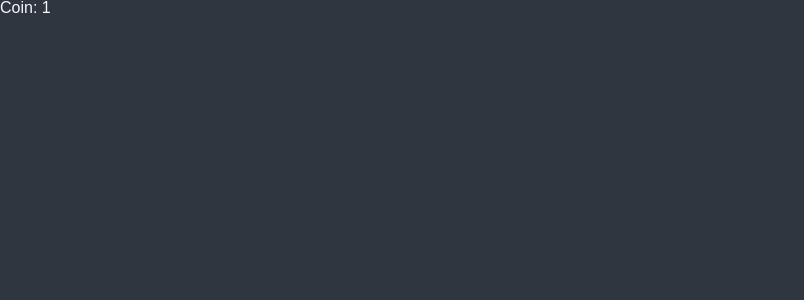
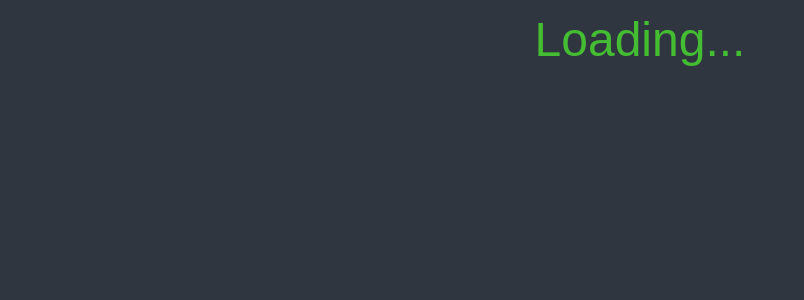
Before and after one commit to jasongoose/react-master-class, a React (Vite) app: page /1 in a window 1280 px wide. Shown: the top 300 px of the page, without its empty margins (0-804 px from the left). Built offline with nearby package versions, Linux system fonts and the light colour scheme; a web font is replaced by a local one.

Commit message:
location state 적용

```diff
--- a/src/routes/Coin.tsx
+++ b/src/routes/Coin.tsx
@@ -1,10 +1,23 @@
-import {useParams} from "react-router";
+import {useLocation, useParams} from "react-router";
+import {Container, Header, Title} from "../components/styled-ui.tsx";
+import {useEffect, useState} from "react";
 
 function Coin() {
   const params = useParams();
+  const location = useLocation();
+
+  const [isLoading, setIsLoading] = useState(false);
+
+  useEffect(() => {
+    //
+  }, []);
 
   return (
-      <h1>Coin: {params['coinId']}</h1>
+      <Container>
+        <Header>
+          <Title>{location.state?.['name'] ?? 'Loading...'}</Title>
+        </Header>
+      </Container>
   )
 }
 
--- a/src/routes/Coins.tsx
+++ b/src/routes/Coins.tsx
@@ -38,7 +38,7 @@ function Coins() {
         </Header>
         <CoinList>
           {isLoading ? <Loader>Loading...</Loader> : coinList.map((coin) => (
-              <Link to={`/:${coin['id']}`}>
+              <Link to={`/:${coin['id']}`} state={{name: coin['name']}}>
                 <CoinItem key={coin['id']}>
                   <Img src={`https://cryptoicon-api.pages.dev/api/icon/${coin['symbol'].toLowerCase()}`} alt=""/>
                   {coin['name']} &rarr;
```
